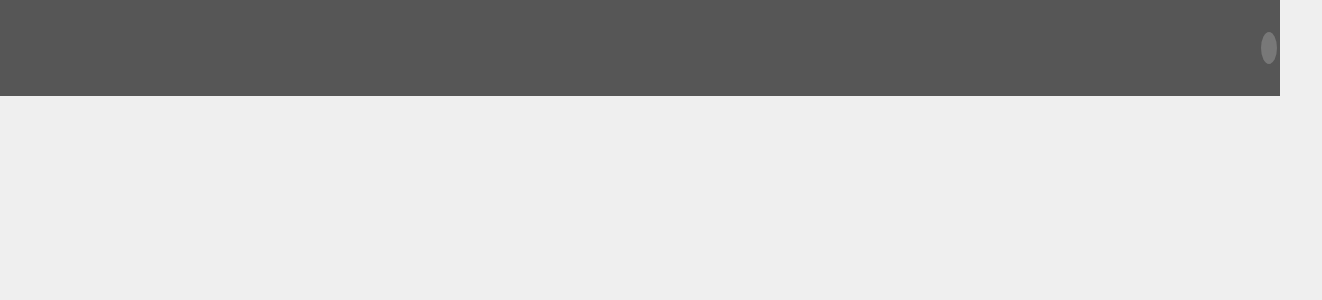
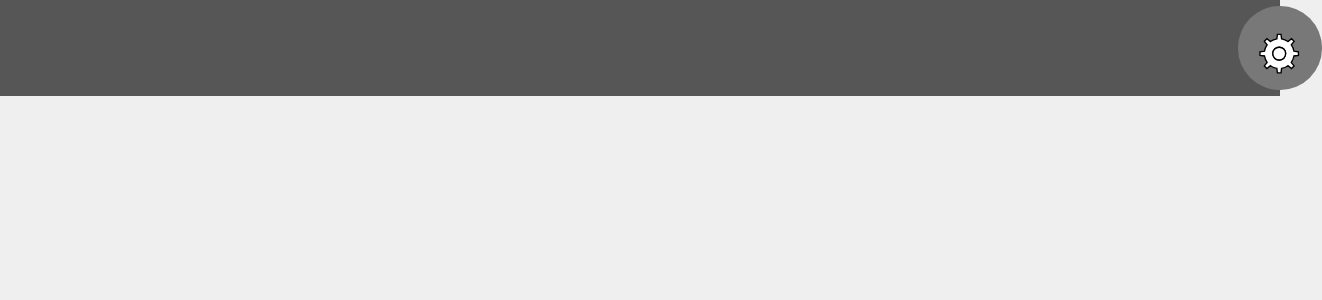
Before and after one commit to Thomas007G/blog-frontend, a React (Create React App) app: page / in a window 1280 px wide. Shown: the top 300 px of the page, 1322 px wide, since content can reach past the window. Built offline with nearby package versions, Linux system fonts and the light colour scheme.

Commit message:
fixed nav to some degree and added post

```diff
--- a/src/App.jsx
+++ b/src/App.jsx
@@ -1,5 +1,5 @@
 import React from "react";
-import { Nav, NavItem } from "./components/nav/Nav";
+import { Nav, NavItem } from "./components/Nav/Nav";
 
 import { ReactComponent as CogIcon } from "./icons/cog.svg";
 // import "./App.css";
@@ -8,7 +8,7 @@ class App extends React.Component {
   render() {
     return (
       <Nav>
-        <NavItem icon={<CogIcon />} />
+        <NavItem icon={<CogIcon className="icon" />} />
       </Nav>
     );
   }
--- a/src/components/nav/Nav.css
+++ b/src/components/Nav/Nav.css
@@ -25,14 +25,15 @@ ul {
   max-width: 100%;
   height: 100%;
 
-  list-style: none;
+  /* list-style: none; */
   display: flex;
   justify-content: flex-end;
   align-items: center;
 }
 
 li {
-  width: var(--root-size);
+  width: calc(var(--root-size) * 2);
+  height: calc(var(--root-size) * 2);
 
   border-radius: 50%;
   display: flex;
@@ -41,14 +42,19 @@ li {
 }
 
 a {
-  width: var(--root-size);
-  height: var(--root-size);
+  width: calc(var(--root-size) * 4);
+  height: calc(var(--root-size) * 4);
 
   background-color: #787878;
   border-radius: 50%;
-  padding: calc(var(--root-size) * 0.5);
-  margin: calc(var(--root-size) * 0.8);
   display: flex;
+  padding: calc(var(--root-size) * 0.6);
+  margin: calc(var(--root-size) * 0.4);
   align-items: center;
   justify-content: center;
 }
+
+.icon {
+  width: calc(var(--root-size) * 4);
+  height: calc(var(--root-size) * 4);
+}
--- /dev/null
+++ b/src/components/Post/Post.css
@@ -0,0 +1,41 @@
+:root {
+  --bg: #efefef;
+  --bg-accent: #565656;
+  --text-color: #343434;
+  --active-color: #0394fc;
+  --anim-speed: 300ms;
+  --root-size: 16px;
+  @media screen and (max-width: 600px) {
+    --root-size: 12px;
+  }
+}
+
+* {
+  margin: 0;
+  padding: 0;
+  font-size: var(--root-size);
+}
+
+div {
+  margin: auto;
+  padding: 1rem;
+  border: 0.1rem solid black;
+  cursor: pointer;
+}
+
+div:hover {
+  border-color: var(--active-color);
+}
+
+h1 {
+  font-size: 2em;
+}
+
+p {
+  font-size: 1em;
+}
+
+small {
+  font-size: 0.6em;
+  opacity: 0.8;
+}
```
Also changed, not shown: src/components/Post/Post.jsx (added, +21 -0 lines), src/components/Nav/Nav.jsx (renamed from src/components/nav/Nav.jsx).
